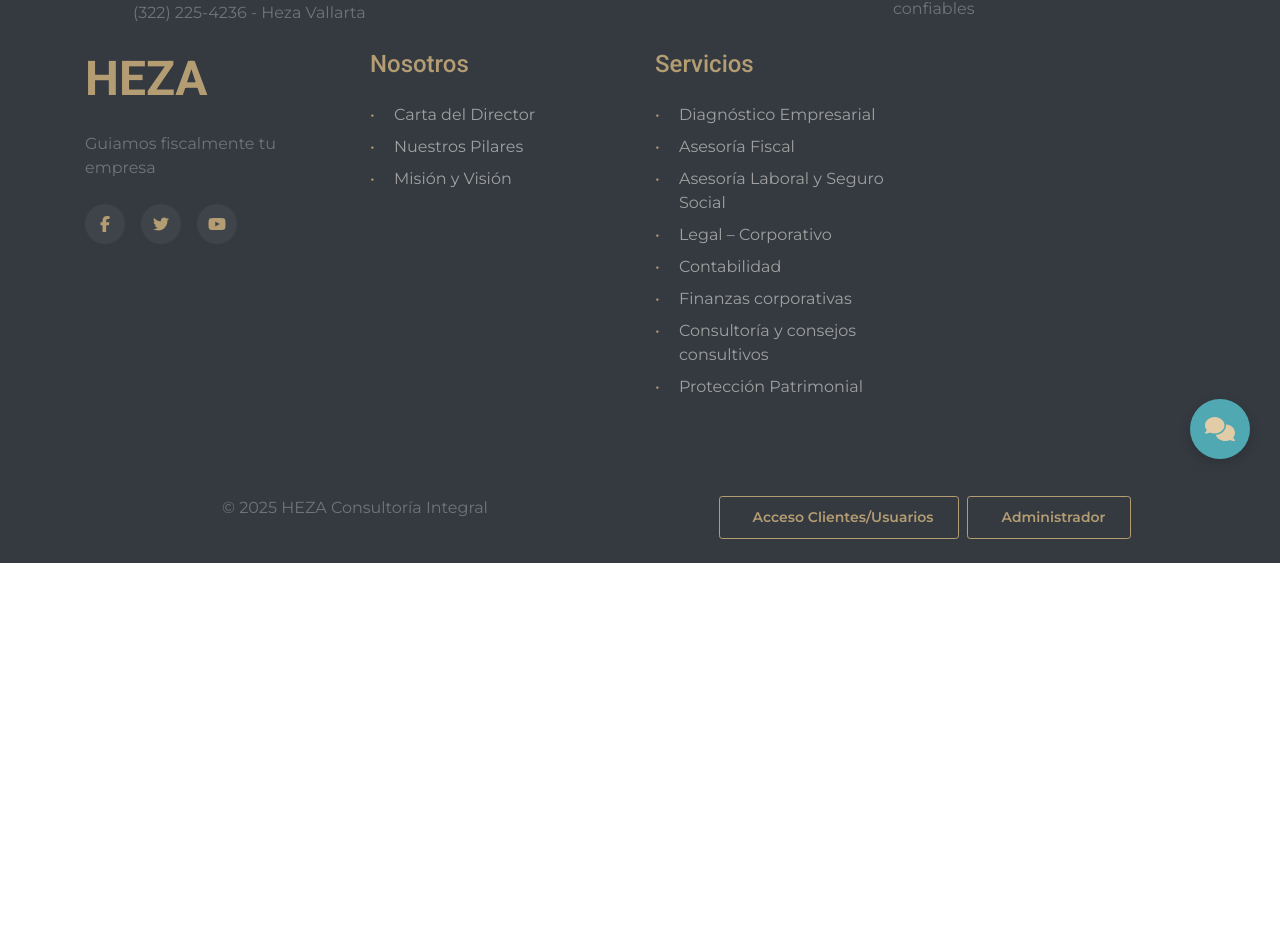
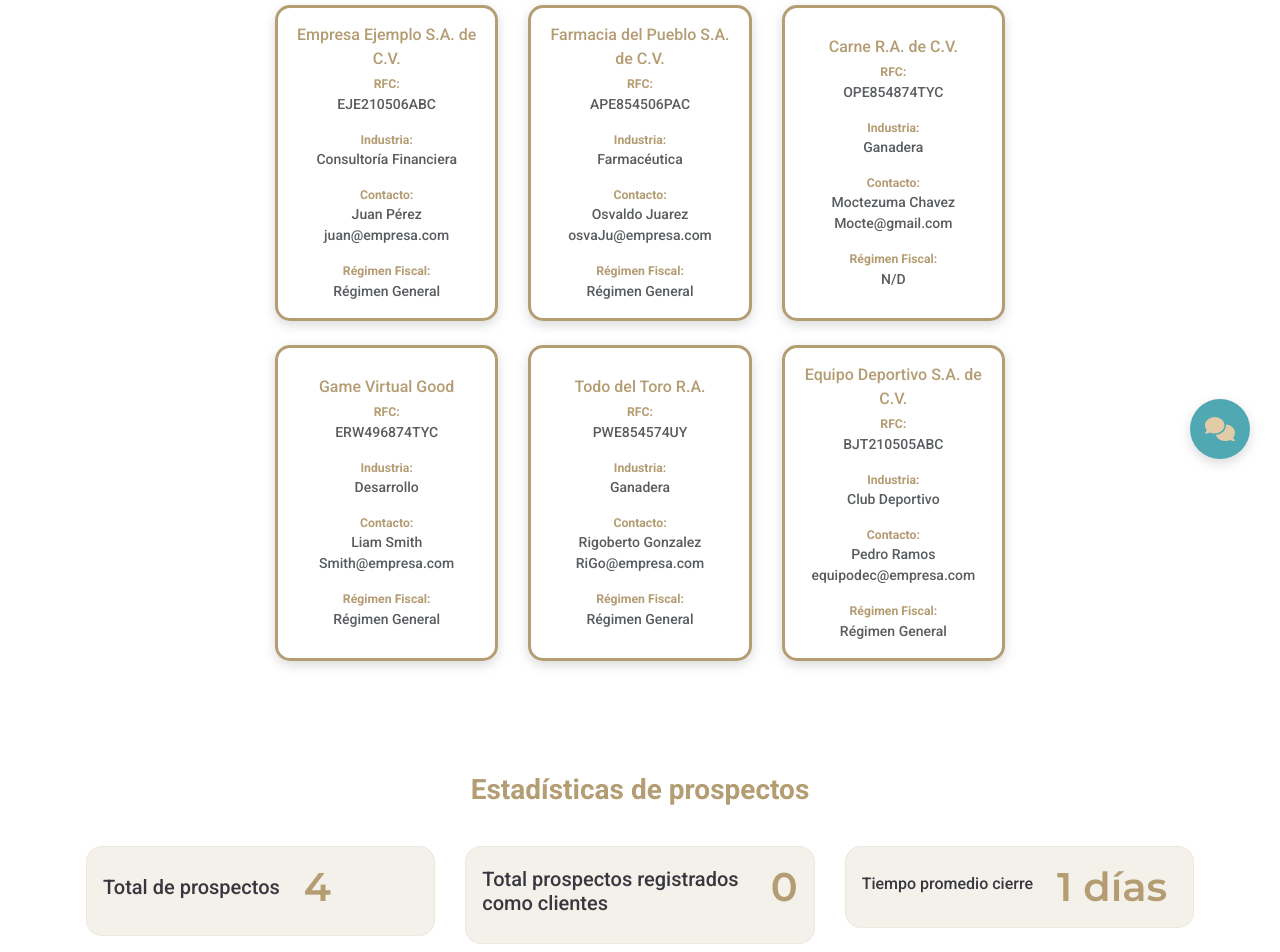
Before and after one commit to Gilbertmax/Web_Heza, a React (Create React App) app in the folder frontend/: page /admin/crm in a window 1280 px wide. Shown: the part 311-1263 px from the top of the page. Before the commit the page ends 874 px from the top, so only its background shows below. Built offline with nearby package versions, Linux system fonts and the light colour scheme.

Commit message:
crm
creacion del crm y diseno del mismo

```diff
--- a/frontend/src/App.js
+++ b/frontend/src/App.js
@@ -45,6 +45,7 @@ const ConfiguracionAdmin = lazy(() => import('./pages/admin/ConfiguracionAdmin')
 const UsuariosAdmin = lazy(()=> import('./pages/admin/UsuariosAdmin'));
 const ClienteAdmin = lazy(()=> import('./pages/admin/ClientesAdmin'));
 const DocumentAdmin =lazy(()=> import('./pages/admin/DocumentAdmin'));
+const Crm =lazy(()=> import('./pages/admin/Crm'));
 
 function App() {
   return (
@@ -92,6 +93,7 @@ function App() {
           <Route path="/admin/usuarios" element={<UsuariosAdmin/>} />
           <Route path="/admin/clientes" element={<ClienteAdmin/>} />
           <Route path="/admin/documentos" element={<DocumentAdmin/>} />
+          <Route path="/admin/crm" element={<Crm/>} />
 
 
 
--- /dev/null
+++ b/frontend/src/pages/admin/Crm.jsx
@@ -0,0 +1,230 @@
+import React, { useState, useEffect } from 'react';
+import { UserPlus } from 'react-feather';
+import { Modal, Button } from 'react-bootstrap';
+
+// Aquí van todos tus prospectos...
+const prospectos = [
+  {
+    nombre: 'Empresa Ejemplo S.A. de C.V.',
+    rfc: 'EJE210506ABC',
+    industria: 'Consultoría Financiera',
+    contacto: 'Juan Pérez juan@empresa.com',
+    numero: '3328745961',
+    regimenFiscal: 'Régimen General',
+    Pp: 'true',
+    PC: 'true',
+    Pt: 'true'
+  },
+  {
+    nombre: 'Farmacia del Pueblo S.A. de C.V.',
+    rfc: 'APE854506PAC',
+    industria: 'Farmacéutica',
+    contacto: 'Osvaldo Juarez osvaJu@empresa.com',
+    numero: '3320165210',
+    regimenFiscal: 'Régimen General',
+    Pp: 'false',
+    PC: 'false',
+    Pt: 'false'
+  },
+  {
+    nombre: 'Carne R.A. de C.V.',
+    rfc: 'OPE854874TYC',
+    industria: 'Ganadera',
+    contacto: 'Moctezuma Chavez Mocte@gmail.com',
+    numero: '3320165210',
+    regimenFiscal: null,
+    Pp: 'true',
+    PC: 'false',
+    Pt: 'false'
+  },
+  {
+    nombre: 'Game Virtual Good',
+    rfc: 'ERW496874TYC',
+    industria: 'Desarrollo',
+    contacto: 'Liam Smith Smith@empresa.com',
+    numero: '5817854412',
+    regimenFiscal: 'Régimen General',
+    Pp: 'true',
+    PC: 'true',
+    Pt: 'false'
+  },
+  {
+    nombre: 'Todo del Toro R.A.',
+    rfc: 'PWE854574UY',
+    industria: 'Ganadera',
+    contacto: 'Rigoberto Gonzalez RiGo@empresa.com',
+    numero: '3374895610',
+    regimenFiscal: 'Régimen General',
+    Pp: 'false',
+    PC: 'false',
+    Pt: 'false'
+  },
+  {
+    nombre: 'Equipo Deportivo S.A. de C.V.',
+    rfc: 'BJT210505ABC',
+    industria: 'Club Deportivo',
+    contacto: 'Pedro Ramos equipodec@empresa.com',
+    numero: '3328634791',
+    regimenFiscal: 'Régimen General',
+    Pp: 'true',
+    PC: 'true',
+    Pt: 'false'
+  }
+];
+
+const frasesMotivacionales = [
+    "Cada nuevo cliente es el reflejo de su esfuerzo y dedicación. ¡Sigamos alcanzando nuevas metas juntos!",
+    "Gracias a su trabajo incansable, hoy transformamos un prospecto en un cliente. ¡Esto es solo el comienzo!",
+    "Cada cliente conquistado es una victoria de equipo. ¡Sigamos demostrando lo que somos capaces de hacer!",
+    "Su compromiso y profesionalismo hacen posible que sigamos creciendo. ¡Este es el fruto de su esfuerzo!",
+    "El éxito de cada nuevo cliente es el resultado del trabajo en equipo. ¡Vamos por muchos más!"
+];
+
+const totalProspectos = prospectos.filter(p => p.Pp === 'true').length;
+const tiempoPromedioCierre = '1 días';
+
+const CMR = () => {
+    const [showModal, setShowModal] = useState(false);
+    const [clientes, setClientes] = useState([]);
+    const [fraseMotivacional, setFraseMotivacional] = useState('');
+
+    useEffect(() => {
+      const guardados = JSON.parse(localStorage.getItem('clientes')) || [];
+      setClientes(guardados);
+    }, []);
+
+    const handleCheckboxClick = (rfc) => {
+      let actualizados;
+      setClientes(actualizados);
+      localStorage.setItem('clientes', JSON.stringify(actualizados));
+
+      const randomFrase = frasesMotivacionales[Math.floor(Math.random() * frasesMotivacionales.length)];
+      setFraseMotivacional(randomFrase);
+      setShowModal(true);
+    };
+
+    const handleClose = () => setShowModal(false);
+
+
+
+  return (
+    <div className="container-fluid py-5">
+      <div className="container py-0">
+        <div className="row py-5 mb-5">
+          <div className="col-lg-8 mx-auto">
+            <h3 className="text-primary mb-5 text-center">Análisis de prospectos</h3>
+            <div className="row g-4">
+              {prospectos.map((prospecto, index) => (
+                <div className="col-md-6 col-lg-4" key={index}>
+                  <div className="flip-container h-100">
+                    <div className="flip-card h-100">
+                      <div className="flip-front d-flex align-items-center justify-content-center p-3">
+                        <h5 className="mb-0 text-center">
+                          <h5 className="mt-3 text-center form-text text-primary">{prospecto.nombre}</h5>
+                          <p className="form-text">
+                            <strong className="form-text text-primary">RFC:</strong> {prospecto.rfc}
+                          </p>
+                          <p className="form-text">
+                            <strong className="form-text text-primary">Industria:</strong> {prospecto.industria}
+                          </p>
+                          <p className="form-text">
+                            <strong className="form-text text-primary">Contacto:</strong> {prospecto.contacto}
+                          </p>
+                          <p className="form-text">
+                            <strong className="form-text text-primary">Régimen Fiscal:</strong> {prospecto.regimenFiscal || 'N/D'}
+                          </p>
+                        </h5>
+                      </div>
+                      <div className="flip-back d-flex align-items-center justify-content-center p-3">
+                        <h5 className="mb-0 text-center">
+                          <p><strong className="form-text">¿Es prospecto?</strong> {prospecto.Pp === 'true' ? 'Sí' : 'No'}</p>
+                          <p><strong className="form-text">¿Tuvo Primer Contacto?</strong> {prospecto.PC === 'true' ? 'Sí' : 'No'}</p>
+                          <p><strong className="form-text">¿Tiene Propuesta de trabajo?</strong> {prospecto.Pt === 'true' ? 'Sí' : 'No'}</p>
+                          {prospecto.Pp === 'true' && (
+                            <>
+                              <a
+                                href={`https://wa.me/521${prospecto.numero}`}
+                                target="_blank"
+                                rel="noopener noreferrer"
+                                className="mt-3 d-flex justify-content-center"
+                              >
+                                <UserPlus size={32} className="icono-wsp-hover" />
+                              </a>
+                              {!clientes.includes(prospecto.rfc) && (
+                                <div className="form-check mt-3">
+                                    <input
+                                    className="form-check-input"
+                                    type="checkbox"
+                                    id={`clienteCheck-${index}`}
+                                    checked={clientes.includes(prospecto.rfc)}
+                                    onChange={() => handleCheckboxClick(prospecto.rfc)}
+                                    />
+                                </div>
+                              )}
+                              {clientes.includes(prospecto.rfc) && (
+                                <p className="text-white "> cliente </p>
+                              )}
+                            </>
+                          )}
+                        </h5>
+                      </div>
+                    </div>
+                  </div>
+                </div>
+              ))}
+            </div>
+
+            <Modal show={showModal} onHide={handleClose} centered>
+                <Modal.Header>
+                    <Modal.Title><span className="text-primary">🎉 ¡Felicidades Tecnologías Fiscales!</span></Modal.Title>
+                </Modal.Header>
+                <Modal.Body>
+                    <p>Este prospecto ahora es un cliente.</p>
+                    <p>{fraseMotivacional}</p>
+                </Modal.Body>
+                <Modal.Footer>
+                    <Button
+                        style={{
+                        backgroundColor: '#263D4F',
+                        borderColor: '#263D4F',
+                        borderRadius: '1.5rem'
+                        }}
+                        onClick={handleClose}
+                        >Cerrar
+                    </Button>
+                </Modal.Footer>
+            </Modal>
+          </div>
+        </div>
+
+        <div className="row mb-3">
+            <div className="col-12  bg-white rounded-4 p-3 rounded">
+                <h3 className="mb-3 text-center text-primary">Estadísticas de prospectos</h3>
+                <div className="row g-4">
+                <div className="col-lg-4 mb-4 mb-lg-0 ">
+                    <div className="innovation-alert bg-primary-soft rounded-4 p-3 mt-4 specialty-card">
+                    <h5 className="h5 mb-2 me-4">Total de prospectos </h5>
+                    <p className="mb-2 display-6 fw-bold text-primary">{totalProspectos}</p>
+                    </div>
+                </div>
+                <div className="col-lg-4 mb-4 mb-lg-0">
+                    <div className="innovation-alert bg-primary-soft rounded-4 p-3 mt-4 specialty-card">
+                    <h5 className="mb-2">Total prospectos registrados como clientes</h5>
+                    <p className="mb- 0 display-6 fw-bold text-primary">{clientes.length}</p>
+                    </div>
+                </div>
+                <div className="col-lg-4 mb-4 mb-lg-0">
+                    <div className="innovation-alert bg-primary-soft rounded-4 p-3 mt-4 specialty-card">
+                    <h6 className="mb-2 me-4">Tiempo promedio cierre</h6>
+                    <p className="mb-0 display-6 fw-bold text-primary">{tiempoPromedioCierre}</p>
+                    </div>
+                </div>
+                </div>
+            </div>
+        </div>
+      </div>
+    </div>
+  );
+};
+
+export default CMR;
--- a/frontend/src/pages/admin/Dashboard.jsx
+++ b/frontend/src/pages/admin/Dashboard.jsx
@@ -13,7 +13,8 @@ import {
   User,
   PieChart,
   UserPlus,
-  Bell
+  Bell,
+  Crosshair
 } from 'react-feather';
 import Loading from '../../components/Loading/Loading.jsx';
 const AdminClientes = () => (
@@ -94,6 +95,7 @@ const Dashboard = ({ isAdmin = false }) => {
               { to: "/admin/eventos", icon: Calendar, label: "Eventos" },
             ] : []),
             { to: "/admin/documentos", icon: Bell, label: "Notificaciones" },
+            { to: "/admin/Crm", icon: Crosshair, label: "Tablon" },
             { to: "/admin/configuracion", icon: Settings, label: "Configuración" },
 
           ].map((item, index) => (
```
Also changed, not shown: frontend/src/assets/css/style.css.
